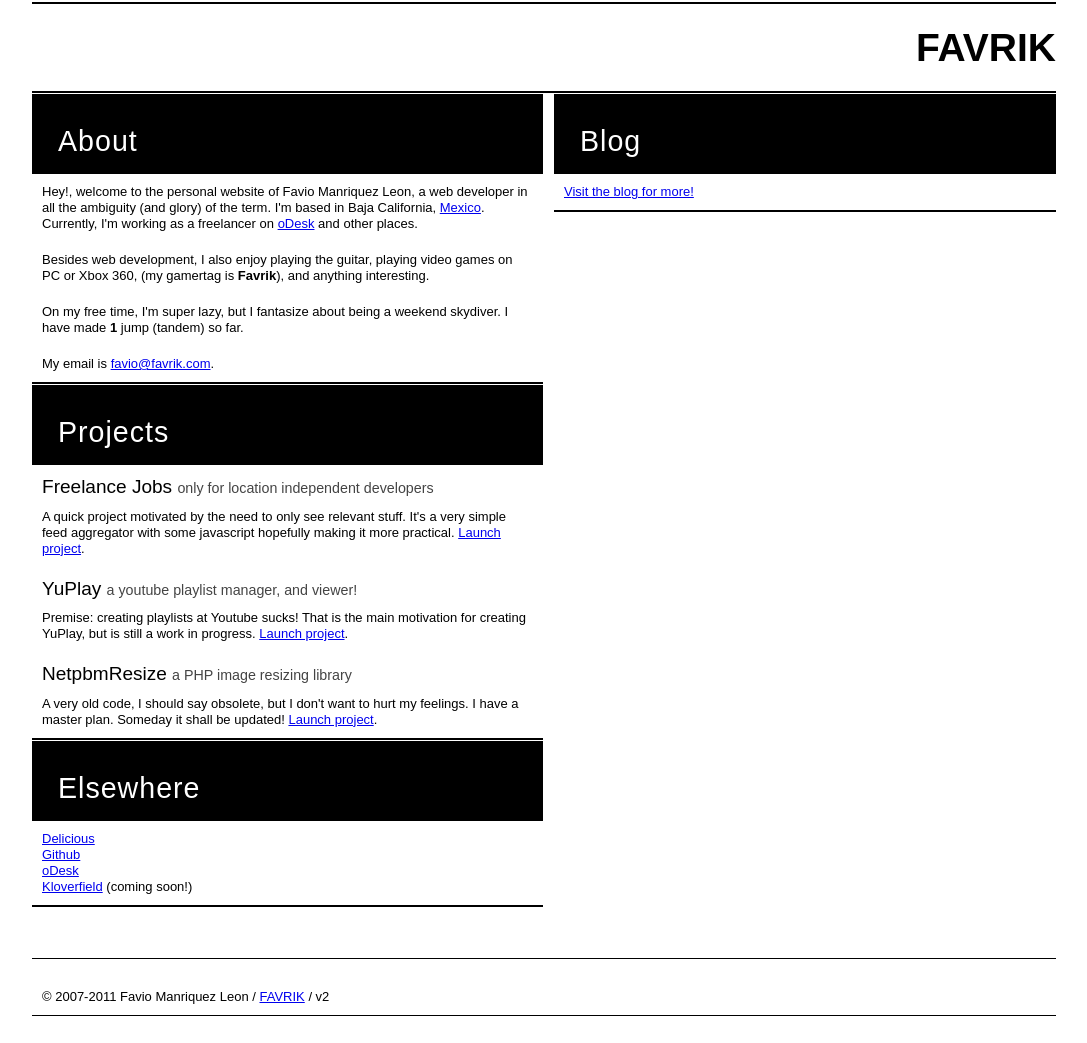
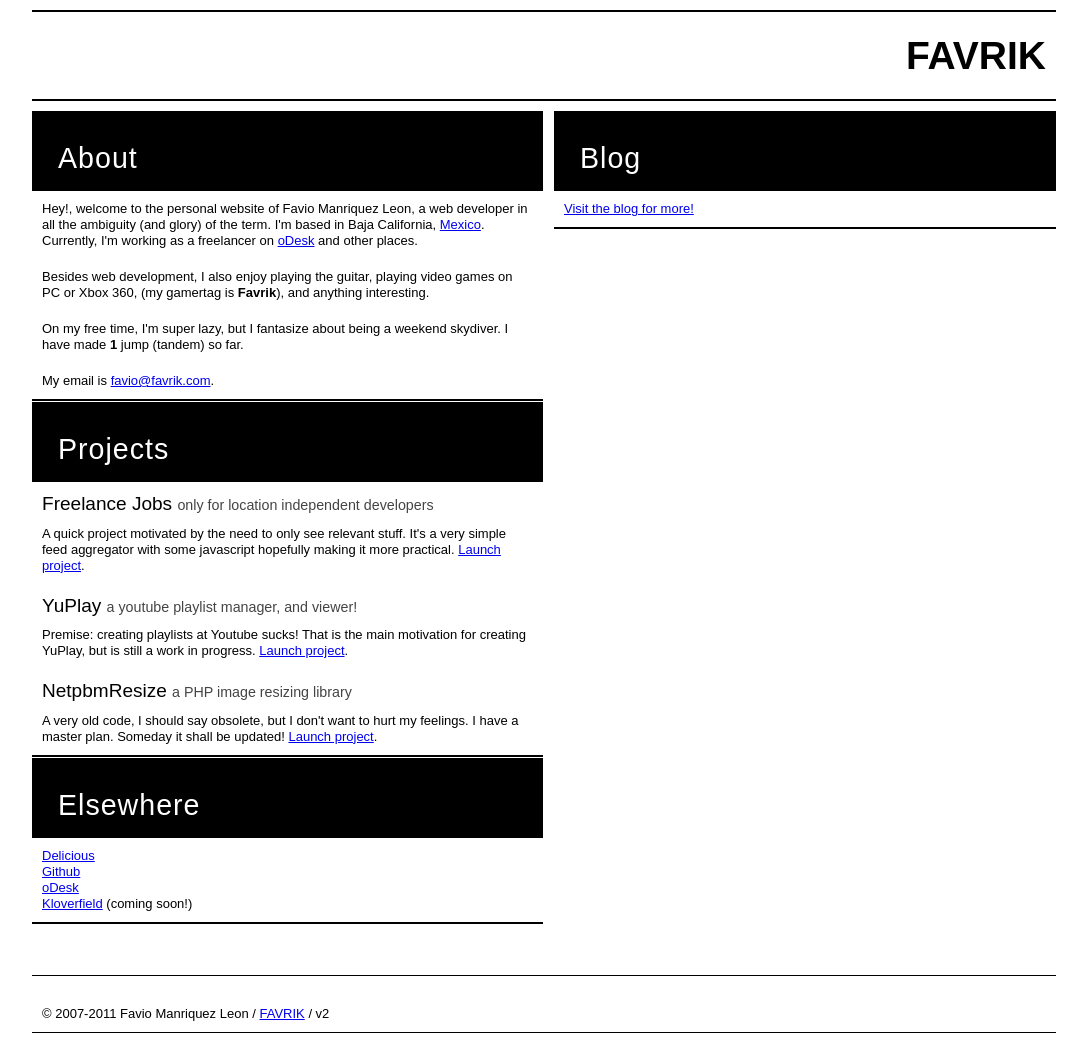
Before and after one commit to favrik/favrik.com, a Jekyll site: the page built from website/index.html, in a window 1280 px wide. Shown: the whole page, without its empty margins (96-1183 px from the left). Built offline with Jekyll 4.4.1, drawn with Linux system fonts in a browser that asks for light colours; Markdown is read by kramdown in place of the engine named in the settings.

Commit message:
Add white space to header

```diff
--- a/website/css/f2.css
+++ b/website/css/f2.css
@@ -130,7 +130,8 @@ h3 em {
 }
 
 .header {
-    margin: 2px 0 1px;
+    margin: 10px 0;
+    padding-right: 10px;
     text-align: right;
     border-bottom: 2px solid #000;
 
```
